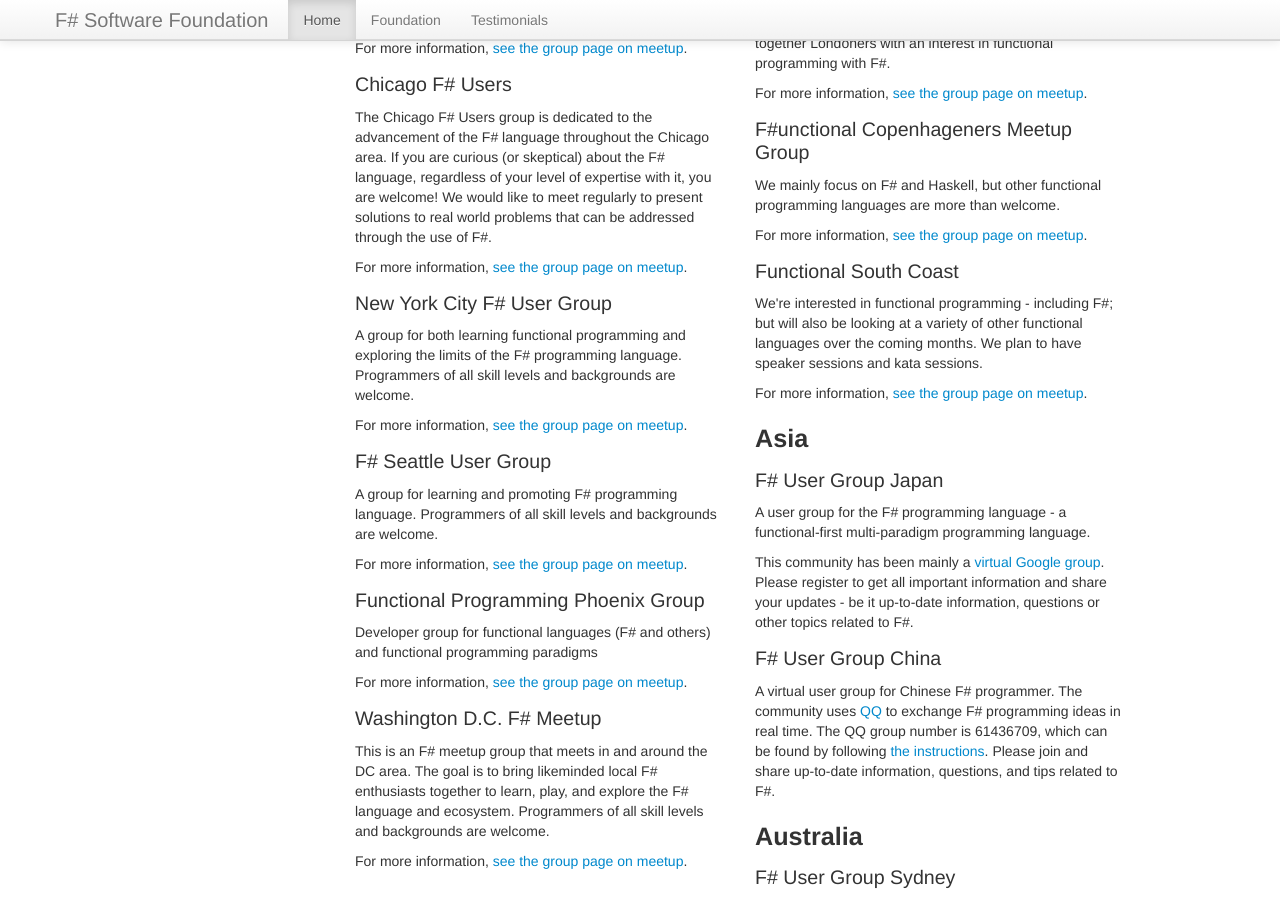
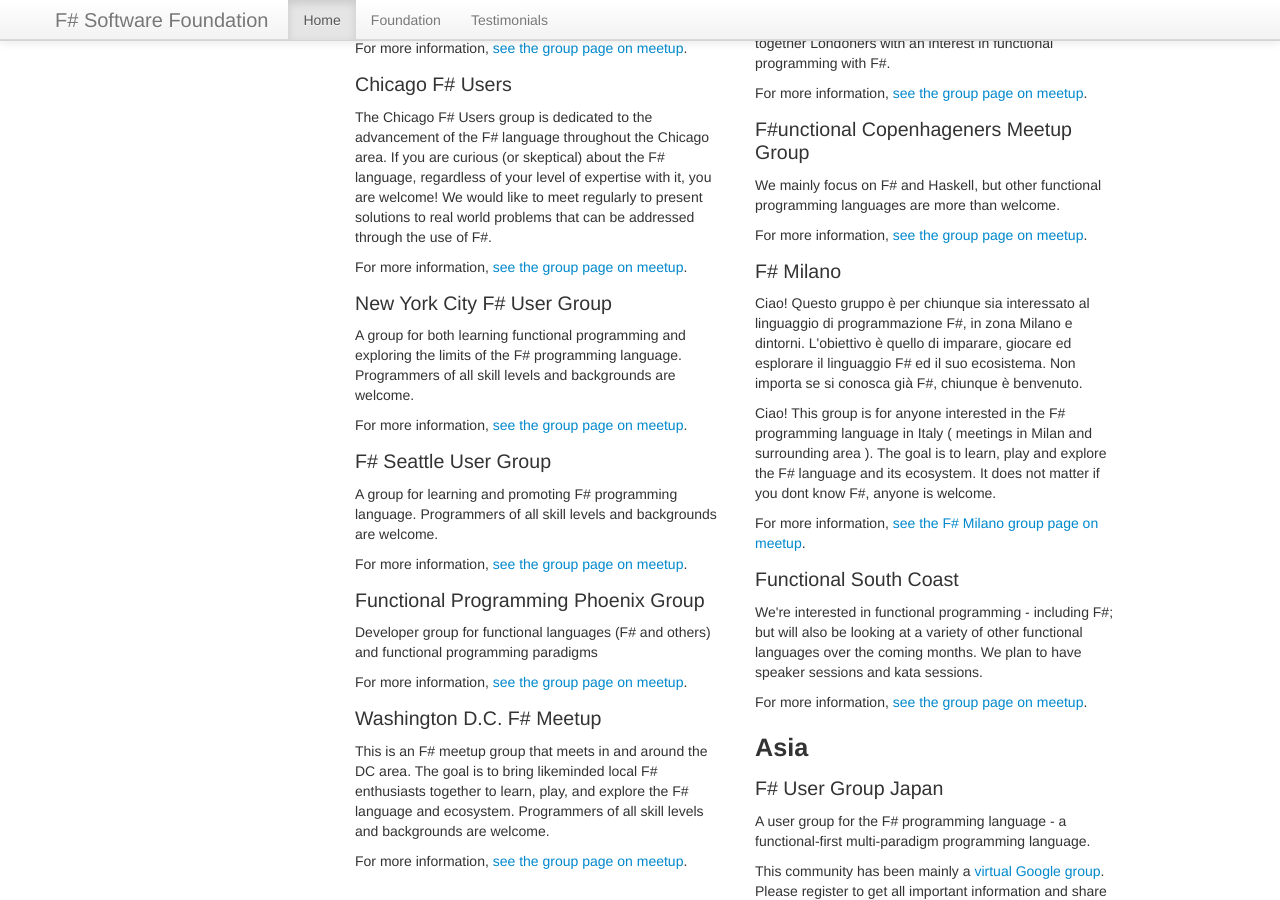
Before and after one commit to fsharp/fsharp.org, a Jekyll site: the page built from groups/index.html, in a window 1280 px wide and 900 px high, scrolled down 1522 px. Built offline with Jekyll 4.4.1, drawn with Linux system fonts in a browser that asks for light colours; nearby versions of some CDN libraries; some web fonts are replaced; comment, search, counter and statistics services are not loaded.

Commit message:
add F# Milano user group

```diff
--- a/groups/index.html
+++ b/groups/index.html
@@ -98,6 +98,11 @@
         <p>We mainly focus on F# and Haskell, but other functional programming languages are more than welcome.</p>
         <p>For more information, <a href="http://www.meetup.com/MoedegruppeFunktionelleKoebenhavnere/">see the group page on meetup</a>.</p>
 
+        <h3>F# Milano</h3>
+        <p>Ciao! Questo gruppo è per chiunque sia interessato al linguaggio di programmazione F#, in zona Milano e dintorni. L'obiettivo è quello di imparare, giocare ed esplorare il linguaggio F# ed il suo ecosistema. Non importa se si conosca già F#, chiunque è benvenuto.</p>
+        <p>Ciao! This group is for anyone interested in the F# programming language in Italy ( meetings in Milan and surrounding area ). The goal is to learn, play and explore the F# language and its ecosystem. It does not matter if you dont know F#, anyone is welcome.</p>
+        <p>For more information, <a href="http://www.meetup.com/FSharp-Milano/">see the F# Milano group page on meetup</a>.</p>
+
         <h3>Functional South Coast</h3>
         <p>We're interested in functional programming - including F#; but will also be looking at a variety of other functional languages over the coming months. We plan to have speaker sessions and kata sessions.</p>
         <p>For more information, <a href="http://www.meetup.com/Functional-South-Coast/">see the group page on meetup</a>.</p>
```
